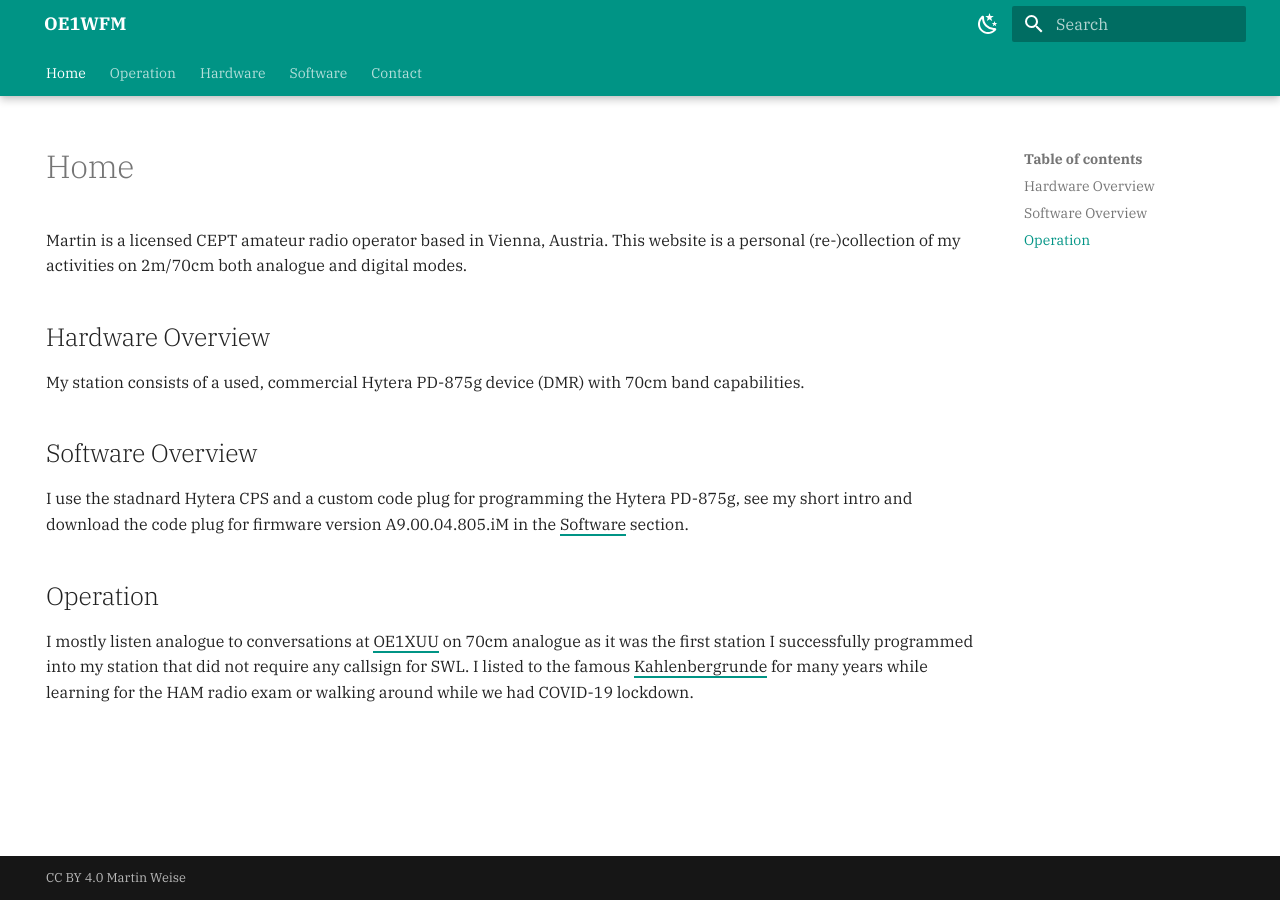
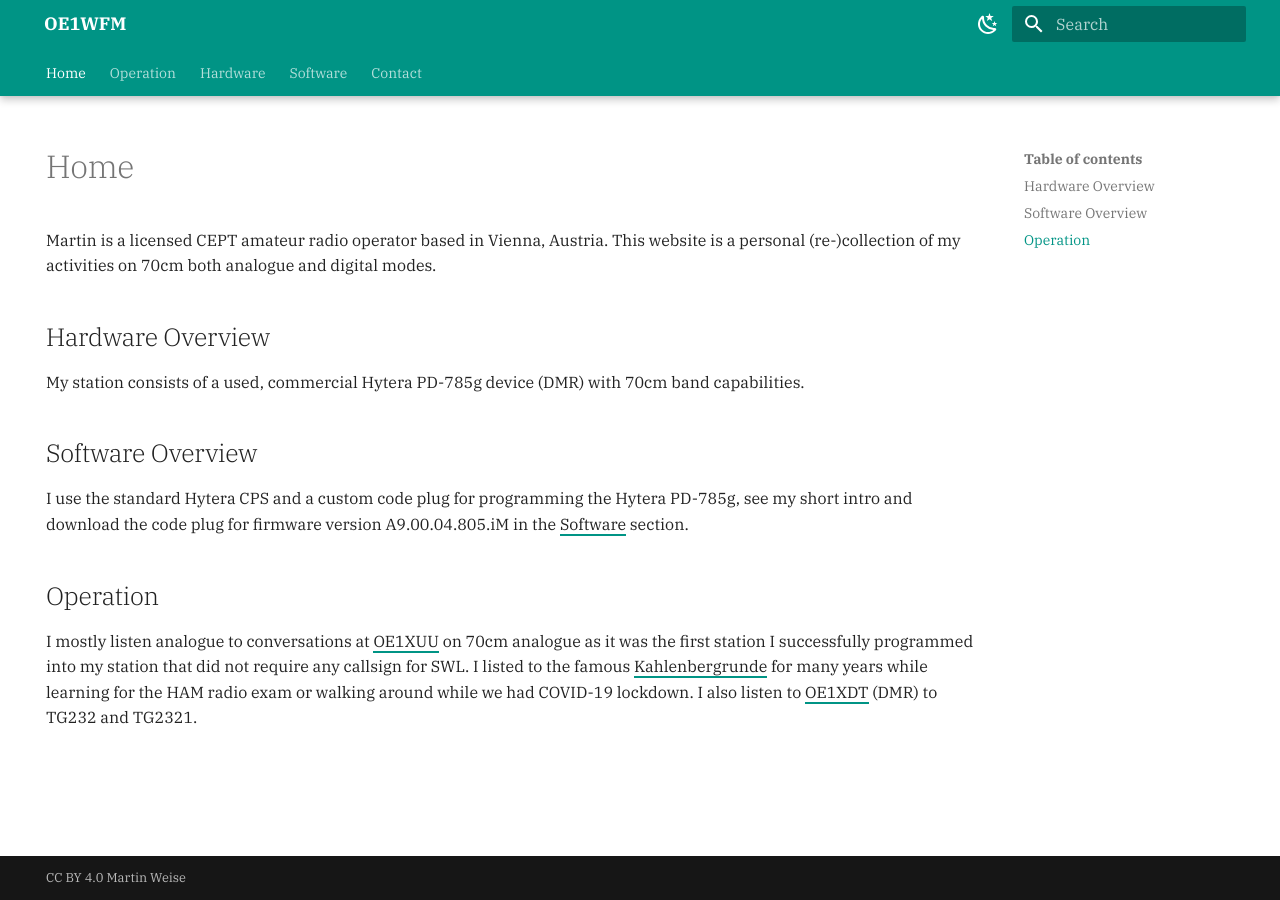
Before and after one commit to MartinWeise/oe1wfm, an MkDocs documentation site: the page built from docs/index.md, in a window 1280 px wide. Built offline with MkDocs 1.6.1 and Material for MkDocs 9.7.7, drawn with Linux system fonts in a browser that asks for light colours.

Commit message:
Corrected the PD785

```diff
--- a/docs/index.md
+++ b/docs/index.md
@@ -6,20 +6,22 @@ hide:
 ---
 
 Martin is a licensed CEPT amateur radio operator based in Vienna, Austria. This website is a personal
-(re-)collection of my activities on 2m/70cm both analogue and digital modes.
+(re-)collection of my activities on 70cm both analogue and digital modes.
 
 ## Hardware Overview
 
-My station consists of a used, commercial Hytera PD-875g device (DMR) with 70cm band capabilities.
+My station consists of a used, commercial Hytera PD-785g device (DMR) with 70cm band capabilities.
 
 ## Software Overview
 
-I use the stadnard Hytera CPS and a custom code plug for programming the Hytera PD-875g, see my short intro and download
+I use the standard Hytera CPS and a custom code plug for programming the Hytera PD-785g, see my short intro and download
 the code plug for firmware version A9.00.04.805.iM in the [Software](/software) section.
 
 ## Operation
 
-I mostly listen analogue to conversations at [OE1XUU](https://www.hamqth.com/OE1XUU) on 70cm analogue as it was the
+I mostly listen analogue to conversations
+at [OE1XUU](https://www.repeaterbook.com/row_repeaters/details.php?state_id=AT&ID=356) on 70cm analogue as it was the
 first station I successfully programmed into my station that did not require any callsign for SWL. I listed to the
 famous [Kahlenbergrunde](http://oe1iah.at/Betrieb/KBDaily.shtml) for many years while learning for the HAM radio exam or
-walking around while we had COVID-19 lockdown.
+walking around while we had COVID-19 lockdown. I also listen
+to [OE1XDT](https://www.repeaterbook.com/row_repeaters/details.php?state_id=AT&ID=8454) (DMR) to TG232 and TG2321.
```
Also changed, not shown: docs/software.md (+2 -2 lines).
